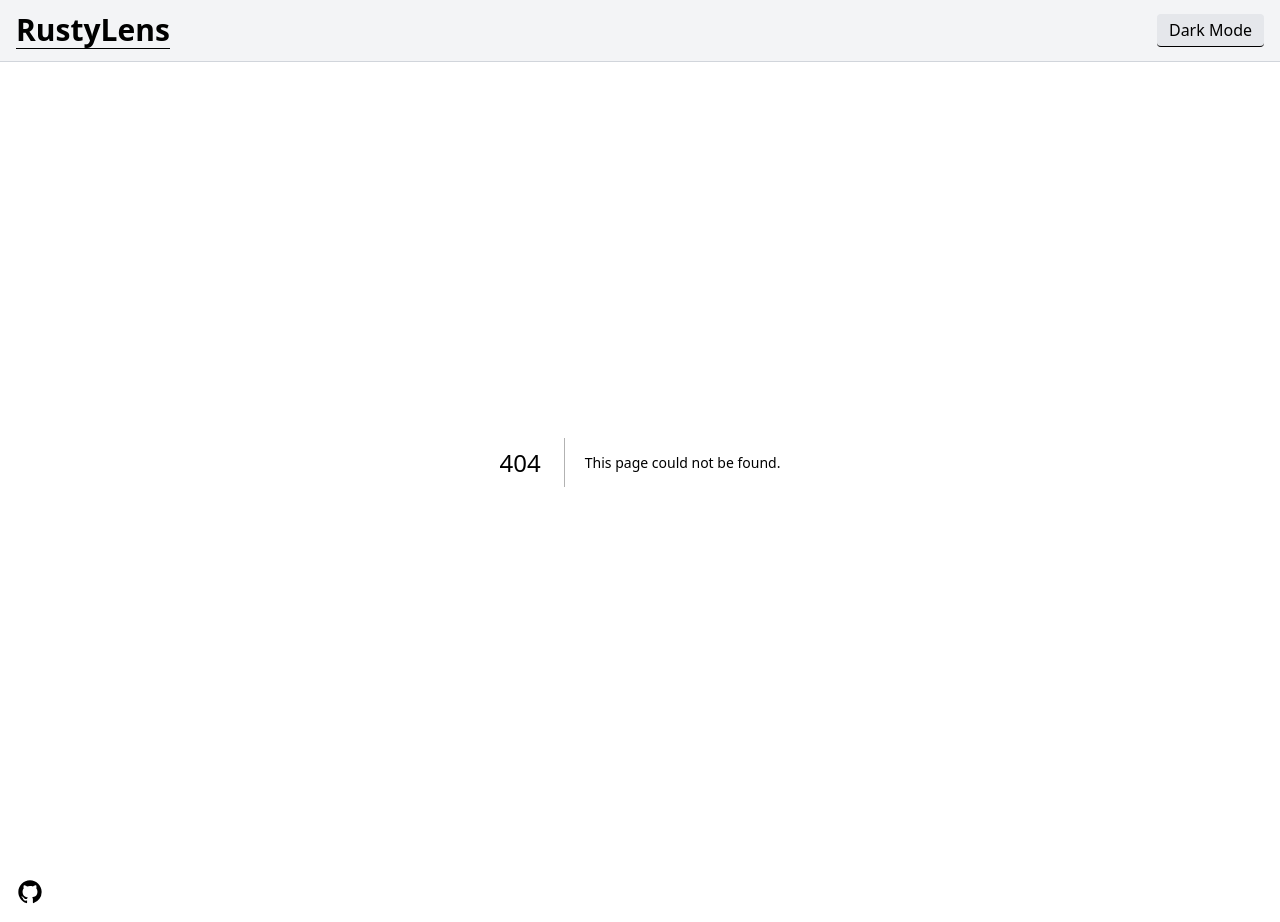
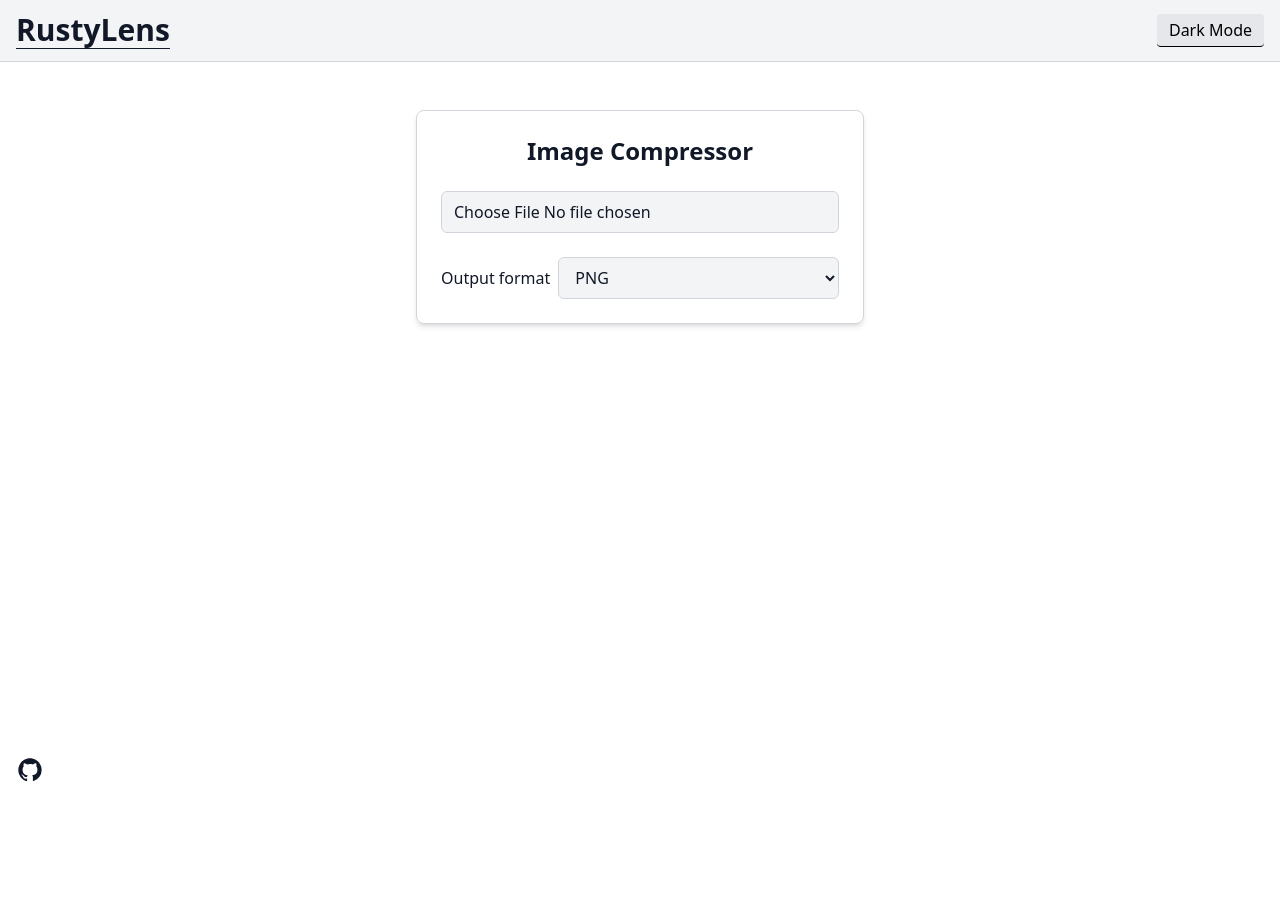
Before and after one commit to santoshxshrestha/rustylens, a Next.js app: page /compressor in a window 1280 px wide. Before the commit this address had no page. After the commit the page ends 800 px from the top, so only its background shows below. Built offline with nearby package versions, Linux system fonts and the light colour scheme.

Commit message:
Init compressor

```diff
--- /dev/null
+++ b/app/components/Compress.tsx
@@ -0,0 +1,11 @@
+import Link from "next/link";
+export default function CompressImage() {
+  return (
+    <Link
+      href="/compressor"
+      className="inline-block px-6 py-3 bg-blue-600 text-white font-semibold rounded-lg shadow-md hover:bg-blue-700 transition-colors duration-300"
+    >
+        Try Image Compressor
+    </Link>
+  );
+}
--- /dev/null
+++ b/app/compressor/page.tsx
@@ -0,0 +1,78 @@
+"use client"
+
+import { useEffect, useRef, useState } from "react"
+export default function Compressor() {
+    const fileRef = useRef<HTMLInputElement | null>(null)
+    const [selectedFile, setSelectedFile] = useState<File | null>(null)
+    const [format, setFormat] = useState<string>("png")
+    const [downloadUrl, setDownloadUrl] = useState<string>("")
+    const [downloadName, setDownloadName] = useState<string>("")
+
+
+  return (
+    <>
+      <main className="grow flex flex-col items-center gap-6 px-4 py-8 sm:py-12">
+        <div className="flex flex-col items-center gap-4 sm:gap-6 p-4 sm:p-6 border border-gray-300 dark:border-gray-600 rounded-lg shadow-md w-full max-w-md">
+          <h1 className="text-xl sm:text-2xl font-bold text-center">
+                        Image Compressor
+          </h1>
+
+          <input
+            ref={fileRef}
+            type="file"
+            accept="image/*"
+            className="w-full text-sm sm:text-base"
+            onChange={(e) => setSelectedFile(e.target.files?.[0] || null)}
+          />
+
+          <div className="flex flex-col sm:flex-row sm:items-center gap-2 w-full">
+            <label
+              htmlFor="format"
+              className="text-sm sm:text-base font-medium whitespace-nowrap"
+            >
+              Output format
+            </label>
+            <select
+              id="format"
+              value={format}
+              onChange={(e) => setFormat(e.target.value)}
+              className="flex-1 px-3 py-2 border rounded text-sm sm:text-base"
+            >
+              <option value="png">PNG</option>
+              <option value="jpeg">JPEG</option>
+              <option value="webp">WEBP</option>
+              <option value="ico">ICO</option>
+              <option value="bmp">BMP</option>
+              <option value="hdr">HDR</option>
+              <option value="avif">AVIF</option>
+            </select>
+          </div>
+        </div>
+
+        {downloadUrl && (
+          <a
+            href={downloadUrl}
+            download={downloadName}
+            className="flex items-center justify-center gap-2 w-full max-w-md px-4 sm:px-6 py-3 sm:py-4 text-sm sm:text-base text-white font-semibold bg-linear-to-r from-green-500 to-emerald-600 rounded-lg hover:from-green-600 hover:to-emerald-700 transition-all shadow-md hover:shadow-lg transform hover:-translate-y-0.5"
+          >
+            <svg
+              className="h-5 w-5"
+              fill="none"
+              stroke="currentColor"
+              viewBox="0 0 24 24"
+            >
+              <path
+                strokeLinecap="round"
+                strokeLinejoin="round"
+                strokeWidth="2"
+                d="M12 10v6m0 0l-3-3m3 3l3-3m2 8H7a2 2 0 01-2-2V5a2 2 0 012-2h5.586a1 1 0 01.707.293l5.414 5.414a1 1 0 01.293.707V19a2 2 0 01-2 2z"
+              ></path>
+            </svg>
+            Download {downloadName}
+          </a>
+        )}
+      </main>
+    </>
+  );
+
+}
```
